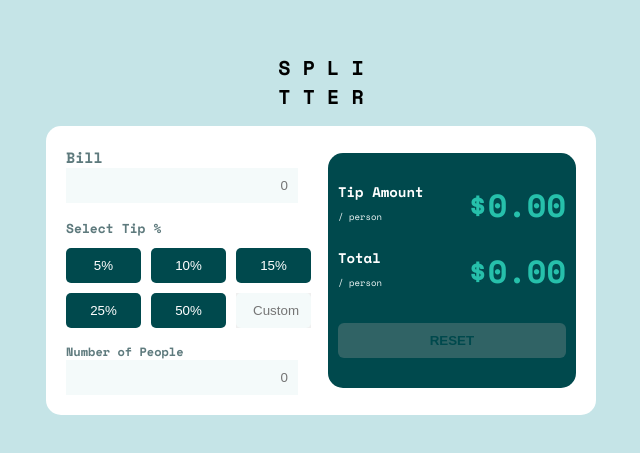
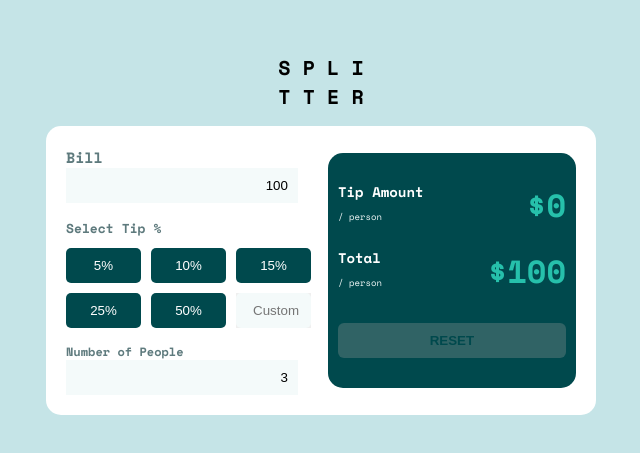
Before and after one commit to kasimugur/Tip-calculator-app, a React (Vite) app: page / in a window 1280 px wide. Shown: the part 159-612 px from the top of the page, without its empty margins (319-959 px from the left). Built offline with nearby package versions, Linux system fonts and the light colour scheme.

Commit message:
cardContext added

```diff
--- a/src/components/Calculator.jsx
+++ b/src/components/Calculator.jsx
@@ -1,34 +1,91 @@
+import { useState } from "react";
 import Result from "./Result";
+import { useEffect } from "react";
+import CardContext from "../context/CardContext";
 
 export default function Calculator() {
+  const [bill, setBill] = useState(100)
+  const [selectTip, setSelectTip] = useState('')
+  const [custom, setCustom] = useState('')
+  const [people, setPeople] = useState(3)
+  const [resultTip, setResultTip] = useState('')
+  const [result, setResult] = useState('')
+
+  console.log(bill, "fatura")
+  console.log(selectTip, "yüüzdesi")
+  console.log(custom)
+  console.log(people, "insan sayısı")
+  console.log(resultTip, "bahşiş miktarı")
+  console.log(result, "toplam hesap")
+
+  function yuzdeAl(sayi, yuzde) {
+    return (sayi * yuzde) / 100;
+  }
+
+  const tipCalculator = () => {
+    if (custom === "") {
+      let seletUpdate = selectTip.replace(/%/g, "")
+      let percentage = yuzdeAl(bill, seletUpdate)
+      setResultTip(percentage)
+      let total = (percentage * people) + bill
+      setResult(total)
+    } else {
+      let percentage2 = yuzdeAl(bill, custom)
+      setResultTip(percentage2)
+      let total2 = (percentage2 * people) + bill
+      setResult(total2)
+    }
+  }
+  useEffect(() => {
+    if (bill === '' && people === 0 && (selectTip === "" || custom === '')) {
+      console.log(" herhangi biri false")
+    } else {
+      tipCalculator()
+    }
+  }, [selectTip, people, bill])
+
+  const data = {
+    result,
+    resultTip
+  }
+
   return (
     <>
+      <CardContext.Provider value={data}>
         <div className="container">
           <div className="row">
             <div className="input-st">
               <h4>Bill</h4>
-            <input type="number" placeholder="0" />
+              <input value={bill} onChange={(e) => setBill(e.target.value)} type="number" placeholder="0" />
             </div>
             <div className="select-tp">
               <h4>Select Tip %</h4>
               <div className="btn">
-              <input type="button" value="5%" />
-              <input type="button" value="10%" />
-              <input type="button" value="15%" />
-              <input type="button" value="25%" />
-              <input type="button" value="50%" />
-              <button> <input type="number" placeholder="Custom" /> </button>
+                <input
+                  type="button" value="5%" onClick={(e) => setSelectTip(e.target.value)} />
+                <input
+                  type="button" value="10%" onClick={(e) => setSelectTip(e.target.value)} />
+                <input
+                  type="button" value="15%" onClick={(e) => setSelectTip(e.target.value)} />
+                <input
+                  type="button" value="25%" onClick={(e) => setSelectTip(e.target.value)} />
+                <input
+                  type="button" value="50%" onClick={(e) => setSelectTip(e.target.value)} />
+                <button> <input
+                  value={custom} onChange={(e) => setCustom(e.target.value)} type="number" placeholder="Custom" /> </button>
               </div>
             </div>
             <div className="people-number">
               <h4>Number of People</h4>
-            <input type="number" placeholder="0" />
+              <input
+                type="number" value={people} onChange={(e) => setPeople(e.target.value)} />
             </div>
           </div>
           <div className="card-item">
             <Result />
           </div>
         </div>
+      </CardContext.Provider>
     </>
   )
 }
--- a/src/components/Result.jsx
+++ b/src/components/Result.jsx
@@ -1,4 +1,9 @@
+import { useContext } from "react"
+import CardContext from "../context/CardContext"
+
 export default function Result() {
+  const {result, resultTip} = useContext(CardContext)
+
   return (
     <>
       <div className="card">
@@ -8,7 +13,7 @@ export default function Result() {
             <span>/ person</span>
           </div>
           <div className="res">
-            <h1>$0.00</h1>
+            <h1>${resultTip}</h1>
           </div>
         </div>
         <div className="result-total">
@@ -17,7 +22,7 @@ export default function Result() {
             <span>/ person</span>
           </div>
           <div className="res">
-            <h1>$0.00</h1>
+            <h1>${result} </h1>
           </div>
         </div>
         <div className="btn-res">
--- /dev/null
+++ b/src/context/CardContext.jsx
@@ -0,0 +1,4 @@
+import { createContext } from "react";
+
+const CardContext = createContext()
+export default CardContext
```
Lines whose indentation alone changed are shown as unchanged.
